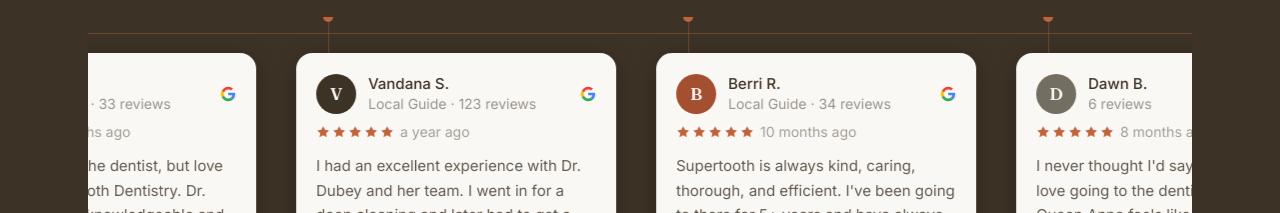
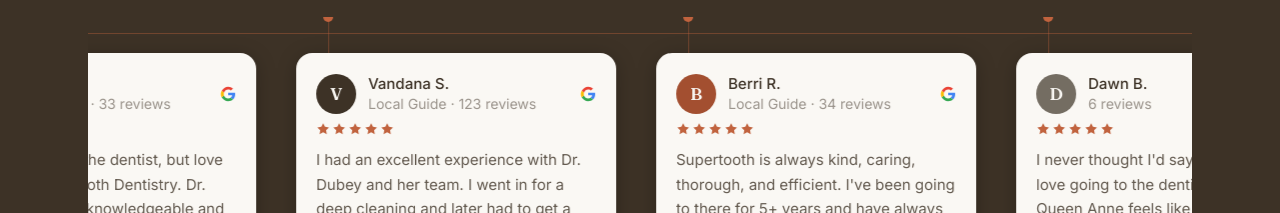
Before and after one commit to akashsst-code/supertooth-dentistry, a Next.js app: page / in a window 1280 px wide. Shown: the part 2940-3153 px from the top of the page. Built offline with nearby package versions, Linux system fonts and the light colour scheme.

Commit message:
Drop the relative-time label from the widget-style testimonial cards

```diff
--- a/src/components/TestimonialsSection.tsx
+++ b/src/components/TestimonialsSection.tsx
@@ -195,7 +195,6 @@ export function TestimonialsSection() {
                       <StarIcon className="h-3.5 w-3.5" /> <StarIcon className="h-3.5 w-3.5" />{" "}
                       <StarIcon className="h-3.5 w-3.5" />
                     </span>
-                    <span className="text-xs text-espresso/45">{t.postedAt}</span>
                   </div>
                   <p className="text-sm text-espresso/80 leading-relaxed mb-0">{t.quote}</p>
                 </div>
```
